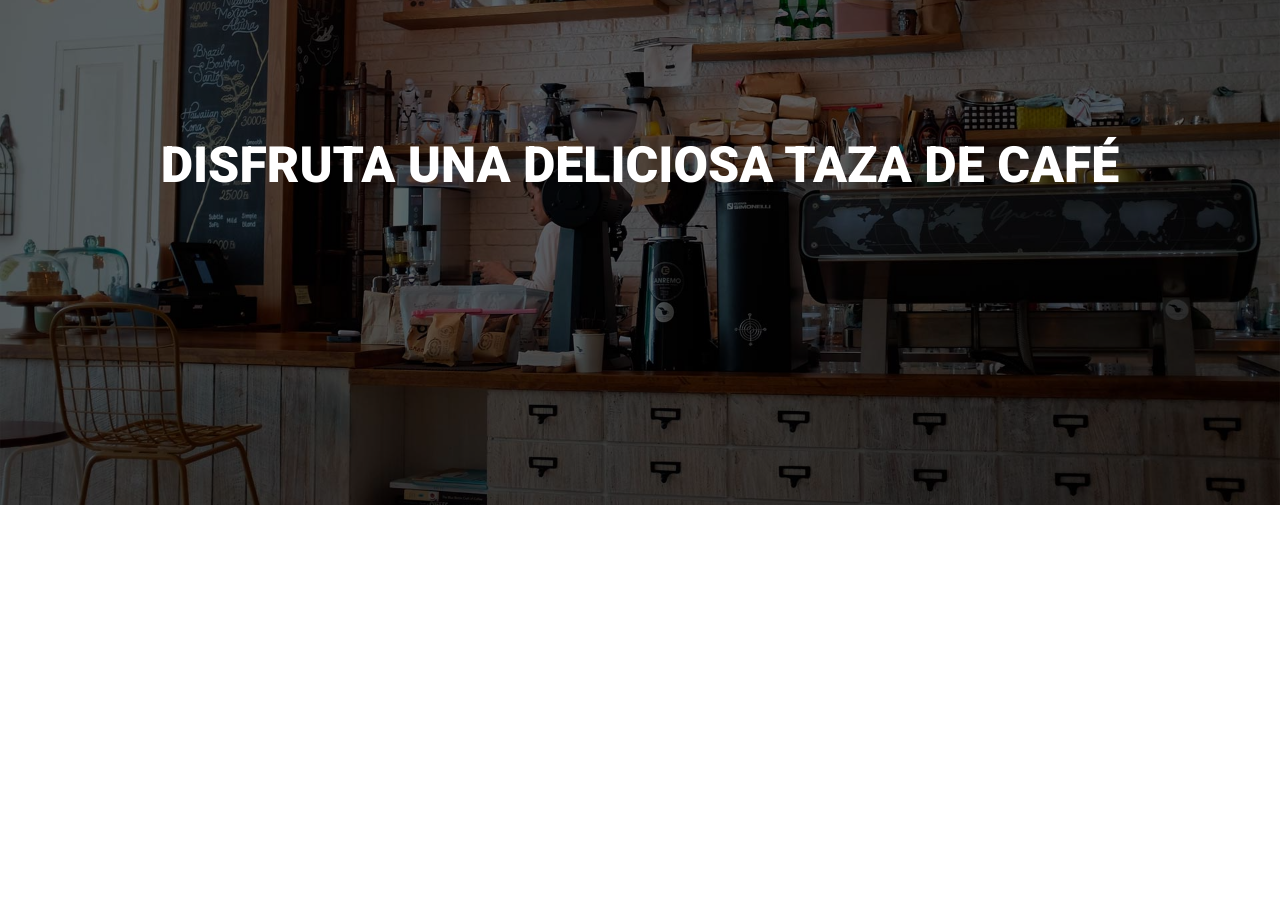
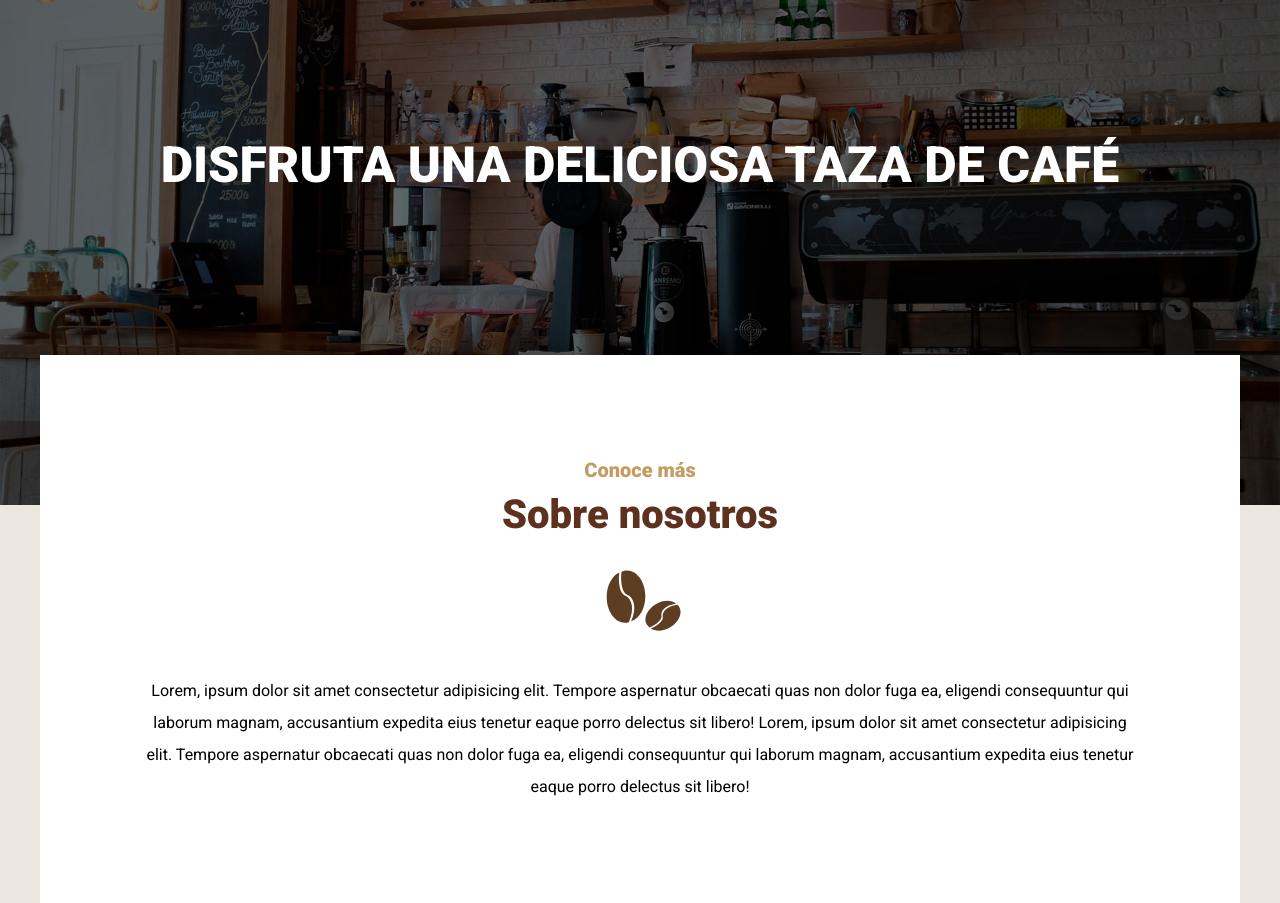
Before and after one commit to JmAtochePascual/Cafeteria, a website: page index.html in a window 1280 px wide. Shown: the part 195-1098 px from the top of the page. Before the commit the page ends 800 px from the top, so only its background shows below. Drawn offline with nearby package versions, Linux system fonts and the light colour scheme; files that its build step writes are made by us from their sources; files whose address does not match are found by name.

Commit message:
[FEATURE] agregar la seccion sobre-nosotros

```diff
--- a/index.html
+++ b/index.html
@@ -32,5 +32,21 @@
       <h1 class="header__titulo">Disfruta una deliciosa taza de café</h1>
     </div>
   </header>
+
+  <main class="main main__container">
+    <section class="sobre-nosotros">
+      <h2 class="sobre-nosotros__titulo"><span>Conoce más</span>Sobre nosotros</h2>
+      <p class="sobre-nosotros__texto">
+        Lorem, ipsum dolor sit amet consectetur adipisicing elit. Tempore aspernatur
+        obcaecati quas non dolor fuga
+        ea, eligendi consequuntur qui laborum magnam, accusantium expedita eius tenetur eaque porro delectus sit
+        libero!
+        Lorem, ipsum dolor sit amet consectetur adipisicing elit. Tempore aspernatur
+        obcaecati quas non dolor fuga
+        ea, eligendi consequuntur qui laborum magnam, accusantium expedita eius tenetur eaque porro delectus sit
+        libero!</p>
+    </section>
+    </div>
+  </main>
 </body>
 </html>
--- a/src/scss/app.scss
+++ b/src/scss/app.scss
@@ -1,2 +1,3 @@
 @use 'base';
 @use 'header';
+@use 'contenido';
--- a/src/scss/base/_globales.scss
+++ b/src/scss/base/_globales.scss
@@ -16,8 +16,9 @@ html {
 body {
   min-width: 32rem;
   font: v.$paragraph;
+  background-color: v.$tercer-color;
 
-  @media screen {
+  @media (min-width: 768px) {
     font: v.$paragraph-Tablet;
   }
 }
@@ -37,6 +38,26 @@ h1 {
 
 h2 {
   font: v.$titleTwo;
+  color: v.$primer-color;
+
+  &::after {
+    content: '';
+    width: 10rem;
+    height: 10rem;
+    margin-inline: auto;
+    margin-bottom: 3rem;
+    display: block;
+    background-image: url("../img/cafe.svg");
+    background-size: cover;
+    background-repeat: no-repeat;
+    background-position: center;
+  }
+
+  span {
+    display: block;
+    font-size: 2rem;
+    color: v.$segundo-color;
+  }
 }
 
 h3 {
--- /dev/null
+++ b/src/scss/contenido/_index.scss
@@ -0,0 +1,2 @@
+@forward 'main';
+@forward 'sobre-nosotros';
--- /dev/null
+++ b/src/scss/contenido/_main.scss
@@ -0,0 +1,12 @@
+@use '../base/variables' as v;
+
+.main {
+  position: relative;
+  padding: 2rem;
+  background-color: v.$white-color;
+
+  @media (min-width: 768px) {
+    margin-top: -15rem;
+    padding: 10rem;
+  }
+}
--- /dev/null
+++ b/src/scss/contenido/_sobre-nosotros.scss
@@ -0,0 +1,3 @@
+.sobre-nosotros {
+  text-align: center;
+}
```
